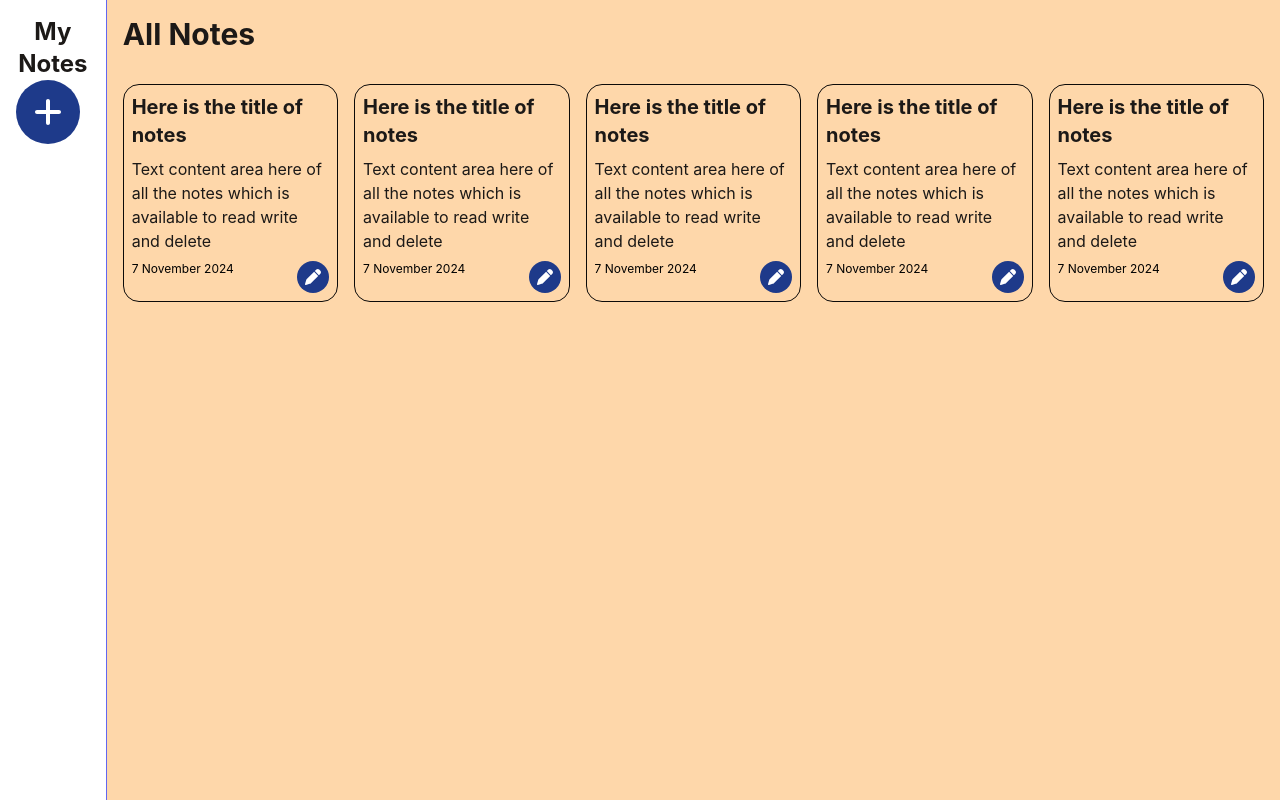
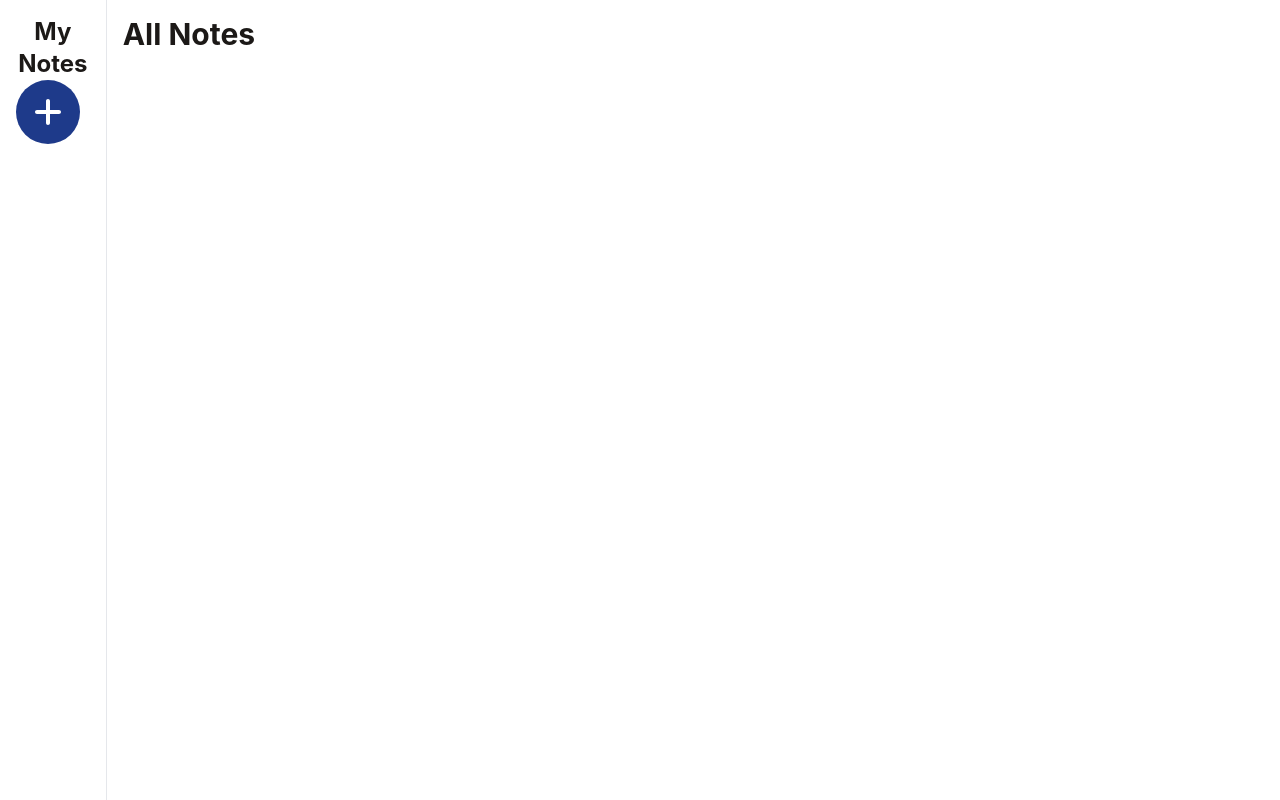
Before and after one commit to thehassanshaikh/my-notes, a React (Create React App) app: page / in a window 1280 px wide. Built offline with nearby package versions, Linux system fonts and the light colour scheme.

Commit message:
fininesed functionality

```diff
--- a/src/components/HomePage.jsx
+++ b/src/components/HomePage.jsx
@@ -1,50 +1,66 @@
+import { useState, useEffect } from "react";
 import { FontAwesomeIcon } from "@fortawesome/react-fontawesome";
 import { faPen, faPlus } from "@fortawesome/free-solid-svg-icons";
 import NoteForm from "./NoteForm";
-import { useState } from "react";
 
 const HomePage = () => {
   const [isModalOpen, setIsModalOpen] = useState(false);
+  const [notes, setNotes] = useState([]);
 
+  const colors = ["#fe9b72", "#fec971", "#ae8df3", "#e2ee8e", "#00caf2"];
+
+  // Fetch notes from local storage on component mount
+  useEffect(() => {
+    const storedNotes = JSON.parse(localStorage.getItem("notes")) || [];
+    setNotes(storedNotes);
+  }, []);
+
+  // Toggle the modal visibility
   const toggleModal = () => {
     setIsModalOpen(!isModalOpen);
   };
+
+  // Save a new note
+  const saveNote = (note) => {
+    const updatedNotes = [...notes, note];
+    setNotes(updatedNotes);
+    localStorage.setItem("notes", JSON.stringify(updatedNotes));
+    toggleModal(); // Close the modal after saving
+  };
+
   return (
     <>
       <section>
         <div className="flex relative h-screen">
-          <div className="w-1/12 border-r p-4 text-center border-indigo-500 h-full">
+          <div className="w-1/12 border-r p-4 text-center border-grey-200 h-full">
             <p className="text-2xl font-bold text-stone-900">My Notes</p>
             <div
-              className="flex items-center justify-center w-16 h-16 bg-blue-900 rounded-full text-white "
+              className="flex items-center justify-center w-16 h-16 bg-blue-900 rounded-full text-white cursor-pointer"
               onClick={toggleModal}
             >
               <FontAwesomeIcon icon={faPlus} size="2x" inverse />
             </div>
           </div>
-          <div className="w-11/12 p-4 bg-orange-200">
+          <div className="w-11/12 p-4 ">
             <div>
               <p className="text-3xl font-bold text-stone-900">All Notes</p>
             </div>
             <div className="grid grid-cols-5 gap-4 pt-8">
-              {[...Array(5)].map((_, index) => (
+              {notes.map((note, index) => (
                 <div key={index} className="">
-                  <div className="p-2 border border-stone-950 rounded-2xl">
-                    <div>
-                      <p className="text-xl font-bold text-stone-900">
-                        Here is the title of notes
-                      </p>
-                      <p className="text-base font-normal text-stone-900 py-2">
-                        Text content area here of all the notes which is
-                        available to read write and delete
-                      </p>
-                    </div>
-                    <div className="flex justify-between">
-                      <p className="text-xs">7 November 2024</p>
-                      <div className="bg-blue-900 px-2 py-1 rounded-full">
-                        <FontAwesomeIcon icon={faPen} inverse />
-                      </div>
-                    </div>
+                  <div
+                    className="p-2 border border-stone-950 rounded-2xl"
+                    style={{
+                      backgroundColor: colors[index % colors.length], // Assign colours cyclically
+                    }}
+                  >
+                    <p className="text-xl font-bold text-stone-900">
+                      {note.title}
+                    </p>
+                    <p className="text-base font-normal text-stone-900 py-2">
+                      {note.content}
+                    </p>
+                    <p className="text-xs text-right">{note.date}</p>
                   </div>
                 </div>
               ))}
@@ -60,7 +76,7 @@ const HomePage = () => {
                 >
                   ✕
                 </button>
-                <NoteForm />
+                <NoteForm onSave={saveNote} />
               </div>
             </div>
           )}
--- a/src/components/NoteForm.jsx
+++ b/src/components/NoteForm.jsx
@@ -1,14 +1,37 @@
-const NoteForm = () => {
+import { useState } from "react";
+
+const NoteForm = ({ onSave }) => {
+  const [title, setTitle] = useState("");
+  const [content, setContent] = useState("");
+
+  const handleSubmit = (e) => {
+    e.preventDefault();
+    if (title.trim() && content.trim()) {
+      const newNote = {
+        title,
+        content,
+        date: new Date().toLocaleDateString(),
+      };
+      onSave(newNote); // Pass the note data to the parent component
+      setTitle(""); // Reset the form
+      setContent("");
+    }
+  };
+
   return (
-    <form className="flex flex-col">
+    <form onSubmit={handleSubmit} className="flex flex-col">
       <input
         type="text"
         placeholder="Title"
+        value={title}
+        onChange={(e) => setTitle(e.target.value)}
         className="p-4 border-b-2 border-gray-300 focus:outline-none focus:border-blue-500"
       />
       <textarea
         rows={5}
         placeholder="Take a Note"
+        value={content}
+        onChange={(e) => setContent(e.target.value)}
         className="p-4 mt-4 border border-gray-300 focus:outline-none focus:border-blue-500"
       />
       <button
```
